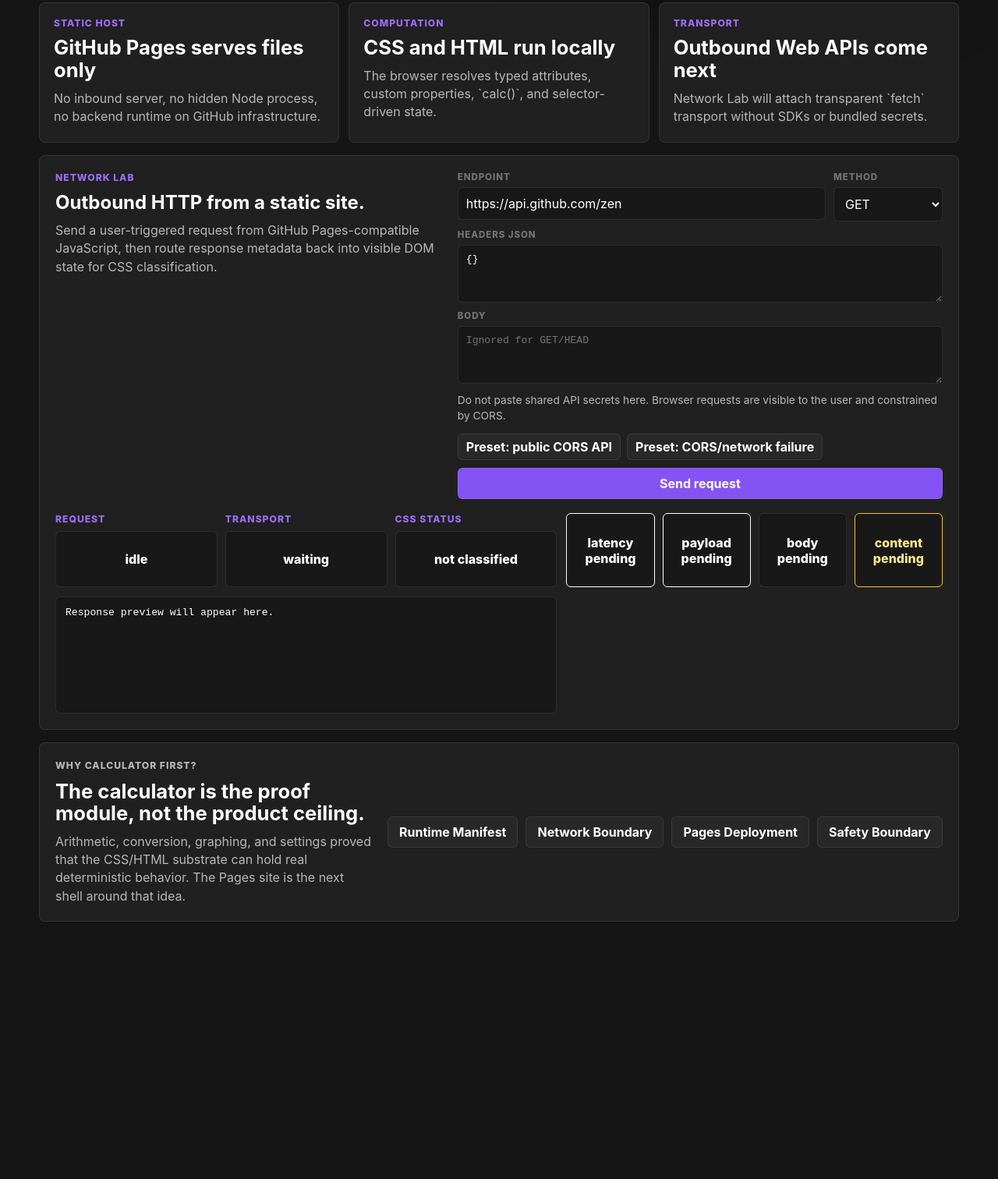
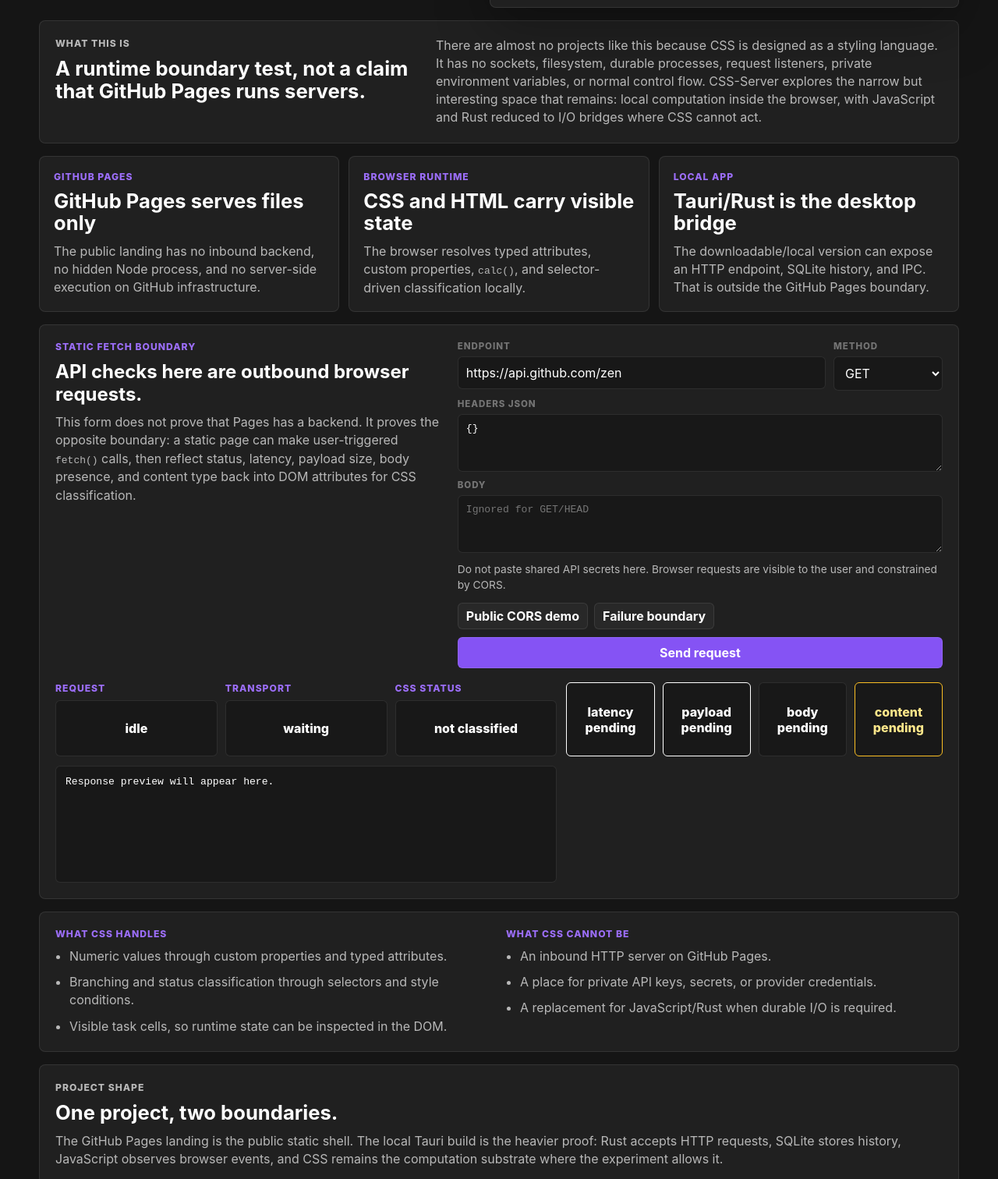
Before and after one commit to Lotargo/css-server, a website: page docs/index.html in a window 1280 px wide. Shown: the part 878-2390 px from the top of the page at 78% size. Before the commit the page ends 2102 px from the top, so only its background shows below. Drawn offline with Linux system fonts and the light colour scheme.

```diff
--- a/docs/index.html
+++ b/docs/index.html
@@ -3,7 +3,7 @@
   <head>
     <meta charset="UTF-8" />
     <meta name="viewport" content="width=device-width, initial-scale=1.0" />
-    <title>CSS-Server — Static Runtime</title>
+    <title>CSS-Server - CSS Compute Runtime</title>
     <link rel="stylesheet" href="./styles.css" />
     <script type="module" src="./main.js" defer></script>
   </head>
@@ -11,12 +11,12 @@
     <main class="site-shell">
       <section class="hero" aria-labelledby="hero-title">
         <div class="hero-copy">
-          <p class="kicker">GitHub Pages compatible runtime</p>
-          <h1 id="hero-title">Backend-like computation without a backend.</h1>
-          <p class="lead">CSS-Server is a static browser runtime experiment: GitHub Pages serves files, the browser owns execution, DOM nodes carry task state, and CSS resolves computation visibly.</p>
+          <p class="kicker">Static runtime experiment</p>
+          <h1 id="hero-title">CSS as a compute layer, not just paint.</h1>
+          <p class="lead">CSS-Server tests how far modern browser CSS can be pushed: DOM nodes hold task state, typed custom properties carry values, selectors route states, and CSS resolves parts of the computation in the open.</p>
           <div class="hero-actions">
-            <a class="primary-link" href="#runtime-proof">Run CSS proof</a>
-            <a class="secondary-link" href="./notes/deployment.html">Deployment boundary</a>
+            <a class="primary-link" href="#runtime-proof">Open proof module</a>
+            <a class="secondary-link" href="#network-lab">Try static fetch</a>
           </div>
         </div>
 
@@ -31,9 +31,9 @@
               <iframe class="launcher-frame" src="./src/index.html" title="CSS-Server calculator preview" loading="eager"></iframe>
             </div>
             <div class="launcher-copy">
-              <p class="kicker">Full proof module</p>
-              <h2>Windows-style calculator, running as static files.</h2>
-              <p>The same browser-only calculator copy lives under <code>docs/src/</code>; the landing page opens it in an isolated frame so its full app CSS and runtime stay intact.</p>
+              <p class="kicker">Proof module</p>
+              <h2>A calculator is small enough to inspect and large enough to fail honestly.</h2>
+              <p>Arithmetic, modes, converters, graphing, settings, history, and diagnostics create enough state to prove whether CSS can carry real deterministic behavior. This is why the demo is a calculator: it exposes the runtime instead of hiding it behind a toy counter.</p>
               <div class="launcher-actions">
                 <button class="primary-link" id="open-calculator" type="button">Open calculator</button>
                 <a class="secondary-link" href="./src/index.html">Standalone page</a>
@@ -43,29 +43,37 @@
         </section>
       </section>
 
+      <section class="explain-strip" aria-labelledby="what-title">
+        <div>
+          <p class="kicker">What this is</p>
+          <h2 id="what-title">A runtime boundary test, not a claim that GitHub Pages runs servers.</h2>
+        </div>
+        <p>There are almost no projects like this because CSS is designed as a styling language. It has no sockets, filesystem, durable processes, request listeners, private environment variables, or normal control flow. CSS-Server explores the narrow but interesting space that remains: local computation inside the browser, with JavaScript and Rust reduced to I/O bridges where CSS cannot act.</p>
+      </section>
+
       <section class="boundary-grid" aria-label="Runtime boundary">
         <article>
-          <span>Static host</span>
+          <span>GitHub Pages</span>
           <h2>GitHub Pages serves files only</h2>
-          <p>No inbound server, no hidden Node process, no backend runtime on GitHub infrastructure.</p>
+          <p>The public landing has no inbound backend, no hidden Node process, and no server-side execution on GitHub infrastructure.</p>
         </article>
         <article>
-          <span>Computation</span>
-          <h2>CSS and HTML run locally</h2>
-          <p>The browser resolves typed attributes, custom properties, `calc()`, and selector-driven state.</p>
+          <span>Browser runtime</span>
+          <h2>CSS and HTML carry visible state</h2>
+          <p>The browser resolves typed attributes, custom properties, <code>calc()</code>, and selector-driven classification locally.</p>
         </article>
         <article>
-          <span>Transport</span>
-          <h2>Outbound Web APIs come next</h2>
-          <p>Network Lab will attach transparent `fetch` transport without SDKs or bundled secrets.</p>
+          <span>Local app</span>
+          <h2>Tauri/Rust is the desktop bridge</h2>
+          <p>The downloadable/local version can expose an HTTP endpoint, SQLite history, and IPC. That is outside the GitHub Pages boundary.</p>
         </article>
       </section>
 
       <section class="network-lab" id="network-lab" aria-labelledby="network-title">
         <div class="network-copy">
-          <p class="kicker">Network Lab</p>
-          <h2 id="network-title">Outbound HTTP from a static site.</h2>
-          <p>Send a user-triggered request from GitHub Pages-compatible JavaScript, then route response metadata back into visible DOM state for CSS classification.</p>
+          <p class="kicker">Static fetch boundary</p>
+          <h2 id="network-title">API checks here are outbound browser requests.</h2>
+          <p>This form does not prove that Pages has a backend. It proves the opposite boundary: a static page can make user-triggered <code>fetch()</code> calls, then reflect status, latency, payload size, body presence, and content type back into DOM attributes for CSS classification.</p>
         </div>
 
         <form class="network-form" id="network-form">
@@ -93,8 +101,8 @@
           </label>
           <p class="network-warning">Do not paste shared API secrets here. Browser requests are visible to the user and constrained by CORS.</p>
           <div class="network-presets" aria-label="Network Lab presets">
-            <button type="button" data-network-preset="success">Preset: public CORS API</button>
-            <button type="button" data-network-preset="cors-failure">Preset: CORS/network failure</button>
+            <button type="button" data-network-preset="success">Public CORS demo</button>
+            <button type="button" data-network-preset="cors-failure">Failure boundary</button>
           </div>
           <button class="primary-link" type="submit">Send request</button>
         </form>
@@ -132,18 +140,31 @@
         </div>
       </section>
 
+      <section class="runtime-notes" aria-label="Runtime notes">
+        <div>
+          <p class="kicker">What CSS handles</p>
+          <ul class="runtime-list">
+            <li>Numeric values through custom properties and typed attributes.</li>
+            <li>Branching and status classification through selectors and style conditions.</li>
+            <li>Visible task cells, so runtime state can be inspected in the DOM.</li>
+          </ul>
+        </div>
+        <div>
+          <p class="kicker">What CSS cannot be</p>
+          <ul class="runtime-list">
+            <li>An inbound HTTP server on GitHub Pages.</li>
+            <li>A place for private API keys, secrets, or provider credentials.</li>
+            <li>A replacement for JavaScript/Rust when durable I/O is required.</li>
+          </ul>
+        </div>
+      </section>
+
       <section class="proof-modules" aria-label="Proof modules">
         <div>
-          <p class="kicker">Why calculator first?</p>
-          <h2>The calculator is the proof module, not the product ceiling.</h2>
-          <p>Arithmetic, conversion, graphing, and settings proved that the CSS/HTML substrate can hold real deterministic behavior. The Pages site is the next shell around that idea.</p>
+          <p class="kicker">Project shape</p>
+          <h2>One project, two boundaries.</h2>
+          <p>The GitHub Pages landing is the public static shell. The local Tauri build is the heavier proof: Rust accepts HTTP requests, SQLite stores history, JavaScript observes browser events, and CSS remains the computation substrate where the experiment allows it.</p>
         </div>
-        <nav class="doc-links" aria-label="Project notes">
-          <a href="./notes/manifest.html">Runtime Manifest</a>
-          <a href="./notes/network.html">Network Boundary</a>
-          <a href="./notes/deployment.html">Pages Deployment</a>
-          <a href="./notes/safety.html">Safety Boundary</a>
-        </nav>
       </section>
     </main>
 
--- a/docs/src/index.html
+++ b/docs/src/index.html
@@ -849,9 +849,7 @@
                 </div>
                 <p class="settings-manifesto">CSS/HTML остаются вычислительной подложкой проекта; JavaScript и Rust помогают с вводом, состоянием, диагностикой и мостами.</p>
                 <div class="settings-doc-links">
-                  <a href="../README.md">README.md</a>
-                  <a href="../dev_docs/manifest.md">dev_docs/manifest.md</a>
-                  <a href="../dev_docs/DISCLAIMER.md">dev_docs/DISCLAIMER.md</a>
+                  <a href="../index.html">GitHub Pages landing</a>
                 </div>
                 <button id="settings-reset-app" class="settings-reset-btn" type="button">Сбросить параметры</button>
               </div>
--- a/docs/styles.css
+++ b/docs/styles.css
@@ -154,7 +154,9 @@
 
 .boundary-grid article,
 .proof-modules,
-.network-lab {
+.network-lab,
+.explain-strip,
+.runtime-notes {
   background: var(--panel);
   border: 1px solid var(--line);
   border-radius: 8px;
@@ -330,22 +332,36 @@
 }
 
 .boundary-grid h2,
+.explain-strip h2,
 .proof-modules h2 {
   font-size: clamp(1.2rem, 2vw, 1.8rem);
   line-height: 1.12;
 }
 
 .boundary-grid p,
+.explain-strip p,
 .proof-modules p {
   color: var(--sub);
   line-height: 1.45;
 }
 
+.explain-strip {
+  display: grid;
+  grid-template-columns: minmax(260px, 0.72fr) minmax(320px, 1fr);
+  gap: 20px;
+  align-items: start;
+  margin-top: 16px;
+  padding: 20px;
+}
+
+.explain-strip > div {
+  display: flex;
+  flex-direction: column;
+  gap: 10px;
+}
+
 .proof-modules {
-  display: grid;
-  grid-template-columns: minmax(280px, 1fr) auto;
-  gap: 18px;
-  align-items: center;
+  display: block;
   margin-top: 16px;
   padding: 20px;
 }
@@ -576,6 +592,29 @@
   font-size: 0.82rem;
 }
 
+.runtime-notes {
+  display: grid;
+  grid-template-columns: repeat(2, minmax(0, 1fr));
+  gap: 18px;
+  margin-top: 16px;
+  padding: 20px;
+}
+
+.runtime-notes > div {
+  display: flex;
+  flex-direction: column;
+  gap: 10px;
+}
+
+.runtime-list {
+  display: grid;
+  gap: 10px;
+  margin: 0;
+  padding-left: 18px;
+  color: var(--sub);
+  line-height: 1.45;
+}
+
 .proof-modules > div {
   display: flex;
   flex-direction: column;
@@ -584,12 +623,14 @@
 
 @media (max-width: 860px) {
   .hero,
+  .explain-strip,
   .boundary-grid,
   .proof-modules,
   .network-lab,
   .network-runtime,
   .network-lanes,
-  .network-metrics {
+  .network-metrics,
+  .runtime-notes {
     grid-template-columns: 1fr;
   }
 
```
Also changed, not shown: docs/notes/deployment.html (deleted, +0 -26 lines), docs/notes/manifest.html (deleted, +0 -26 lines), docs/notes/network.html (deleted, +0 -28 lines), docs/notes/safety.html (deleted, +0 -26 lines), src/index.html (+1 -2 lines), README.md.
